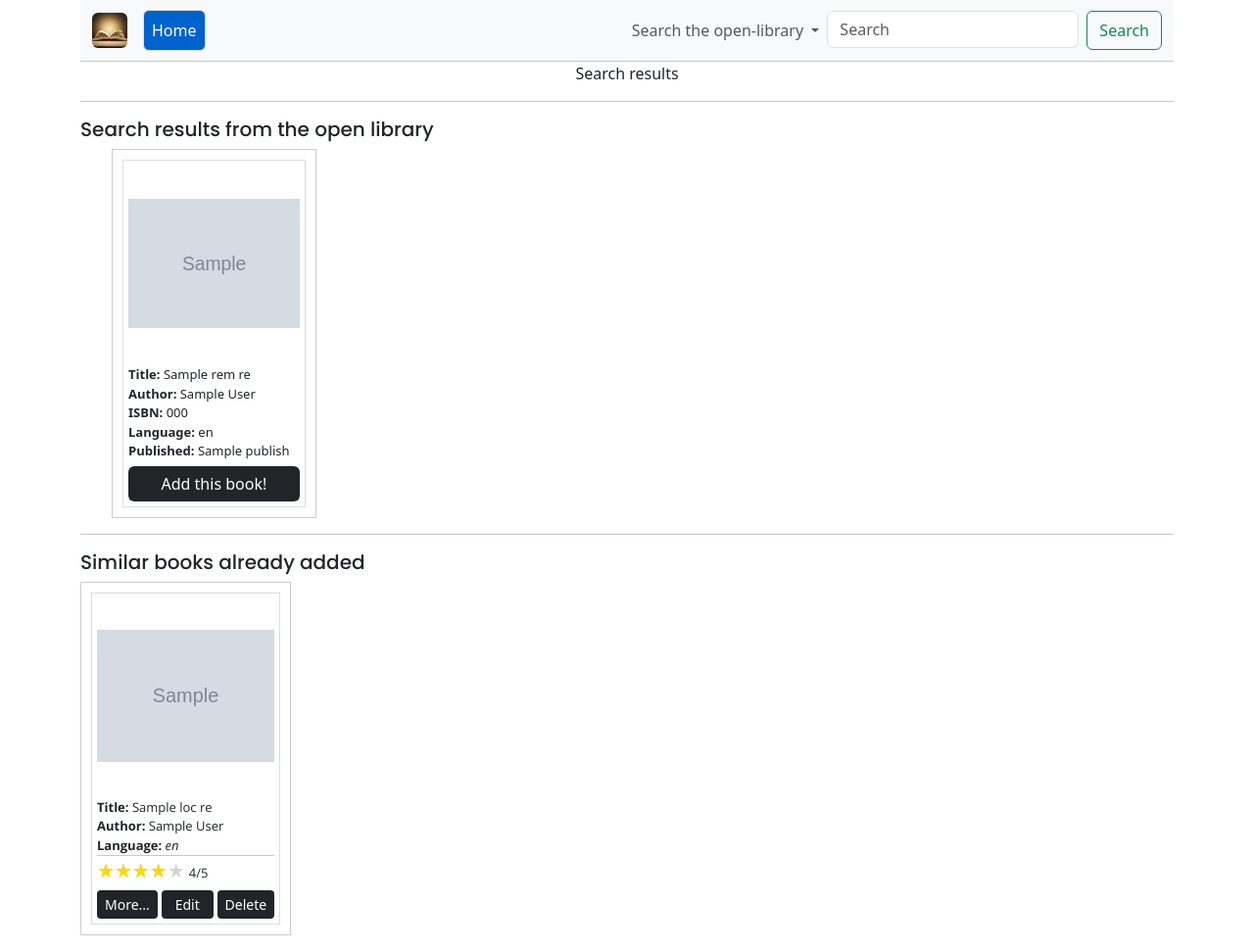
After one commit to maruguMo/books-list, a Node server app: template views/search.ejs in a window 1280 px wide. The commit adds this page. Shown: the whole page at 98% size. Run offline with Node 20, Linux system fonts and the light colour scheme; the template is opened without the code that fills it: most values are stand-ins (such as "Sample title", 1, 10 or a date in 2020); grey boxes marked "Sample" are stand-in pictures; some libraries are stand-ins or nearby versions.

Commit message:
enhance search capability. Add search.ejs, enhance util and add DOM.js

```diff
--- a/app.js
+++ b/app.js
@@ -101,25 +101,26 @@ async function fetchBookRemote(searchParams,searchTerm) {
   }
   console.log(remURL);
   try{
-    const res=await axios.get(remURL)
-    if (typeof res.data.docs=='undefined'){
-      return res.data.docs=[];
-    }else{
+    const res=await axios.get(remURL);
+    // console.log('data:', res.data);
     return res.data;
-    }
   } catch (error) {
     if (error.response) {
       // Server responded with a status other than 2xx
-      console.log('Error Status:', error.response.status);
-      console.log('Error Data:', error.response.data);
+      // console.log('Error Status:', error.response.status);
+      // console.log('Error Data:', error.response.data);
+      // return error.response.status;
+      console.log('Server responded with a status other than 2xx');
     } else if (error.request) {
       // Request was made, but no response was received
-      console.log('No response received:', error.request);
+      // console.log('No response received:', error.request);
+      console.log('No response received. Request might be bad');
     } else {
       // Something else happened while setting up the request
-      console.log('Error Message:', error.message);
+      // console.log('Error Message:', error.message);
+      console.log('something else happened');
     }
-    return error.response.data;
+    return null;
   }
 }
 // Function to download and save the image
@@ -184,24 +185,25 @@ app.get("/", async(req, res)=>{
 });
 //#region search for book both online and local
 app.get('/search',async(req,res)=>{
+
   // search locally i.e. search for title/author/ISBN
   // then search on open library.....
-  //merge the result in data structure [] indicating local or  open library
+
   const searchParams=req.query.search;
   const searchBy=req.query.searchBy;
+
   const isISBN=searchBy==='ISBN';
-  let dbSearchParams
-  if(isISBN){
-    dbSearchParams=req.body.search;
-  }else{
-    dbSearchParams=`%${req.body.search}%`;
-  }
+  const dbSearchParams=isISBN?req.query.search:`%${req.query.search}%`;
+
   try{
     const books = await getList();
     const locRes= await fetchBookLocal(dbSearchParams, isISBN);
-    const remBooks= await fetchBookRemote(searchParams,searchBy);
+    const remBooks= await fetchBookRemote(searchParams,searchBy); //initial object to contain results from the API call
+    console.log(remBooks);
+    let remRes=null; //object to hold mapped results -(via the mpa function) - that will contain application specific field names
     // console.log(localBooks);
-    const remRes = await Promise.all(
+    if (remBooks && remBooks.docs){
+            remRes = await Promise.all(
             remBooks.docs.map(async doc => {
             const coverId = doc.cover_i ? doc.cover_i : null;
             let localCoverPath = process.env.DEFAULT_COVER; // Default cover if none
@@ -231,9 +233,10 @@ app.get('/search',async(req,res)=>{
             };
           })
         );
-  res.render('index.ejs',{books, locRes, remRes});
+    }
+    res.render('search.ejs',{locRes, remRes});
   }catch(error){
-    console.log(error.stack);
+    // console.log(error.stack);
     res.status(500).render('errorPage.ejs', {error, errorType:500});
   }
 
--- /dev/null
+++ b/public/js/DOM.js
@@ -0,0 +1,53 @@
+import {showDynamicAlert, showModal, closeModal,
+    fillStars, getQlContent} from '/js/Util.js';
+export function initializeRatingSystem() {
+        // Handle the rating input if it exists
+        const valueElement = document.getElementById('rating');
+        const ratingDisp = document.getElementById('rating-disp');
+        const starsOuter = document.getElementById('rating-add-outer');
+        const starsInner = document.getElementById('rating-add-inner');
+        let currentRating = 0;
+    // Initialize the rating stars on the page
+    document.querySelectorAll('.star-rating').forEach(pRate => {
+        const myRating = pRate.getAttribute('data-rating');
+        const starsInnerId = `book-${pRate.getAttribute('data-id')}`;
+        const target = document.getElementById(starsInnerId);
+        let setRating = parseFloat(pRate.getAttribute('data-rating')) || 0;
+        fillStars(setRating, target);
+    });
+
+    if (valueElement) {
+        valueElement.addEventListener('change', (e) => {
+            ratingDisp.innerText = ` My rating: ${e.target.value}`;
+        });
+
+        starsOuter.addEventListener('mousemove', (e) => {
+            const offsetX = e.offsetX;
+            const starsWidth = starsOuter.offsetWidth;
+            const percentage = (offsetX / starsWidth) * 5;
+            fillStars(percentage, starsInner, valueElement);
+        });
+
+        starsOuter.addEventListener('click', (e) => {
+            const offsetX = e.offsetX;
+            const starsWidth = starsOuter.offsetWidth;
+            currentRating = (offsetX / starsWidth) * 5;
+            valueElement.value = currentRating.toFixed(1);
+            fillStars(currentRating, starsInner, valueElement);
+        });
+
+        starsOuter.addEventListener('mouseleave', () => {
+            fillStars(currentRating, starsInner, valueElement);
+        });
+    }
+}
+
+// Helper function to fill the stars
+// function fillStars(rating, target, valueElement = null) {
+//     const percentage = (rating / 5) * 100;
+//     target.style.width = `${percentage}%`;
+
+//     if (valueElement) {
+//         valueElement.value = rating.toFixed(1); // Update the rating value
+//     }
+// }
--- a/public/js/Util.js
+++ b/public/js/Util.js
@@ -63,3 +63,21 @@ export function showDynamicAlert(message, targetElement) {
         alertDiv.remove();
     });
   }
+  export function showModal(target){
+      target.style.display='block';
+  }
+  export function closeModal(target){
+      target.style.display='none';
+  }
+  // Function to fill stars based on the rating
+  export function fillStars(rating, target, valueElement=null) {
+      const starPercentage = (rating / 5) * 100;
+      target.style.width = `${starPercentage}%`;
+      if (valueElement){
+          valueElement.value=rating.toFixed(1);
+          valueElement.dispatchEvent(new Event('change'));
+      }
+  }
+  export function getQlContent(target, qlEditor){
+    target.value=qlEditor.root.innerHTML;
+  }
--- a/public/styles/styles.css
+++ b/public/styles/styles.css
@@ -69,11 +69,13 @@
   margin: 0;
   font-size: small;
 }
-.book-list img {
+
+/* .book-list img {
     width: 100%;
-    height: 200px; /* Adjust the height as needed */
+    height: 200px;
     object-fit: cover;
-}
+} */
+
 h1,h2,h3,h4,h5,h6{
   font-family: Poppins, Roboto,'Open Sans','Segoe UI' ,sans-serif;
 }
@@ -88,7 +90,11 @@ h1,h2,h3,h4,h5,h6{
   border: 1px solid #ddd;
   padding: 5px;
 }
-
+.book-img{
+  width: 100%;
+  height: 25dvh;
+  object-fit: contain;
+}
 .book-dets {
   flex-grow: 1; /* Ensure the details section grows to fill space */
 }
@@ -104,6 +110,8 @@ h1,h2,h3,h4,h5,h6{
   margin-top: 5px;
   flex-grow: 1; /* All items grow equally */
   flex-basis: 0; /* Base size of 0 */
+  border: none;
+  cursor: pointer;
 }
 .flex-cont{
   display: flex;
@@ -205,3 +213,54 @@ p{
 .ql-editor em, .ql-editor i {
   color: #000; /* Darker text color */
 }
+
+
+/* ratings styling section */
+.rating {
+  display: inline-block;
+  font-size: 0; /* Hides text nodes in some browsers */
+  position: relative;
+  cursor: pointer;
+}
+
+.rating-show{
+  font-family: 'Open Sans', sans-serif;
+  margin: 15px;
+  font-size: 12px;
+  /* font-style: italic; */
+}
+.stars-outer {
+  display: inline-block;
+  position: relative;
+  font-size: 20px; /* Adjust the size of stars */
+  color: lightgray; /* Empty star color */
+}
+
+.stars-outer::before {
+  content: '★★★★★'; /* 5 stars */
+  font-family: Arial, sans-serif; /* You can use icons here as well */
+}
+
+.stars-inner {
+  position: absolute;
+  top: 0;
+  left: 0;
+  white-space: nowrap;
+  overflow: hidden;
+  color: gold; /* Filled star color */
+  width: 0; /* This will be dynamically changed */
+}
+
+.stars-inner::before {
+  content: '★★★★★'; /* 5 stars */
+  font-family: Arial, sans-serif;
+}
+/* .star-rating{
+  margin-bottom: 1px;
+} */
+.arial-ital{
+    font-family: 'Open Sans', arial, sans-serif;
+    font-size:small;
+    margin:0;
+    padding: 0;
+}
--- a/views/partials/footer.ejs
+++ b/views/partials/footer.ejs
@@ -5,8 +5,6 @@
         </script>
         <script type="module" src="https://unpkg.com/ionicons@5.5.2/dist/ionicons/ionicons.esm.js"></script>
         <script nomodule src="https://unpkg.com/ionicons@5.5.2/dist/ionicons/ionicons.js"></script>
-        <!-- some quill editor crap -->
-        <script src="https://cdn.quilljs.com/1.3.6/quill.min.js"></script>
         </main>
     </body>
 </html>
--- a/views/partials/header.ejs
+++ b/views/partials/header.ejs
@@ -4,6 +4,8 @@
     <meta charset="UTF-8">
     <meta name="viewport" content="width=device-width, initial-scale=1.0">
     <script src="https://kit.fontawesome.com/9fdad6dc2d.js" crossorigin="anonymous"></script>
+    <!-- quill editor set up -->
+    <script src="https://cdn.quilljs.com/1.3.6/quill.min.js" defer></script>
     <link rel="stylesheet" href="https://cdn.jsdelivr.net/npm/bootstrap@4.6.1/dist/css/bootstrap.min.css">
     <link rel="stylesheet" href="https://cdnjs.cloudflare.com/ajax/libs/font-awesome/5.10.2/css/all.css">
     <link href="https://cdn.quilljs.com/1.3.6/quill.snow.css" rel="stylesheet">
@@ -54,4 +56,4 @@
             </div>
         </div>
       </nav>
-      <hr>
+      <hr style="padding:0; margin:0;">
--- /dev/null
+++ b/views/search.ejs
@@ -0,0 +1,79 @@
+<%- include("partials/header.ejs") %>
+    <p style="text-align: center;">Search results</p>
+    <hr>
+
+    <h5 >Search results from the open library</h5>
+    <div id="openLibResults px-0 py-0">
+        <%if( remRes && remRes.length >0){%>
+            <ul class="book-list">
+                <%remRes.forEach((book, idx)=>{%>
+                    <li>
+                        <div class="book-card">
+                            <img class="mb-1 book-img rounded" src="<%=book.avatar%>" alt="<%=book.Title%>">
+                            <div class="book-dets">
+                                <p><strong>Title: </strong><%=book.title%></p>
+                                <p><strong>Author: </strong><%=book.author%></p>
+                                <p><strong>ISBN: </strong><%=book.isbn13%></p>
+                                <p><strong>Language: </strong><%=book.lang%></p>
+                                <p><strong>Published: </strong><%=book.publish%></p>
+                            </div>
+                            <div class="add-item">
+                                <button class="ctrls  btn btn-dark" data-id="<%=idx%>">Add this book!</button>
+                            </div>
+                        </div>
+                    </li>
+                <%});%>
+            </ul>
+        <%}else{ %>
+            <p class="px-2 py-0"><i>No results available from the open library</i></p>
+        <%}%>
+    </div>
+    <hr>
+    <h5>Similar books already added</h5>
+    <div id="localDbResults">
+        <%if(locRes && locRes.length > 0){%>
+            <ul class="book-list px-0 py-0">
+                <%locRes.forEach((book)=>{%>
+                <li>
+                    <div class="book-card">
+                        <%if(book.avatar){ %>
+                            <img class="mb-1 book-img rounded" src="<%=book.avatar%>" alt="No cover available">
+                        <%}else{%>
+                            <img class="mb-1 book-img rounded" src="/covers/DefaultCover.png" alt="No cover available">
+                        <%}%>
+                        <span class="arial-ital"><strong>Title: </strong> <%= book.title%></span>
+                        <span class="arial-ital"><strong>Author: </strong> <%=book.author%></span>
+                        <span class="arial-ital"><strong>Language: </strong><i><%=book.lang%></i></span>
+                        <hr style="margin:0;padding:0;">
+                        <div class="rating-container">
+                            <div class="rating">
+                                <div class="stars-outer">
+                                <div class="stars-inner" id="book-<%=book.id%>"></div>
+                                </div>
+                            </div>
+                            <span class="star-rating arial-ital"  data-rating="<%=book.rating%>" data-id="<%=book.id%>" > <%=book.rating%>/5</span>
+                        </div>
+                        <div class="ctrls-container gap-1">
+                            <button class="ctrls btn btn-dark btn-sm" id="view-button" data-id="<%=book.id%>">More...</button>
+                            <button class="ctrls btn btn-dark btn-sm" id="edit-button" data-id="<%=book.id%>">Edit</button>
+                            <button class="ctrls  btn btn-dark btn-sm" id="del-button" data-id="<%=book.id%>">Delete</button>
+                        </div>
+                    </div>
+                </li>
+                <%});%>
+            </ul>
+        <%}else{%>
+            <p class="px-2 py-0"><i>No results from local repository</i></p>
+        <%}%>
+    </div>
+    <script type="module">
+        import { createQuillEditor } from  '/js/quillSetUp.js';
+        import { showDynamicAlert, showModal, closeModal,
+                getQlContent} from '/js/Util.js';
+        import { initializeRatingSystem } from '/js/DOM.js';
+
+        document.addEventListener('DOMContentLoaded', ()=>{
+            initializeRatingSystem();
+        });
+    </script>
+<%- include("partials/footer.ejs") %>
```
Also changed, not shown: views/index.ejs (+36 -50 lines), public/covers/DefaultCover.png, views/viewNotes.ejs (added). Lines whose indentation alone changed are shown as unchanged.
